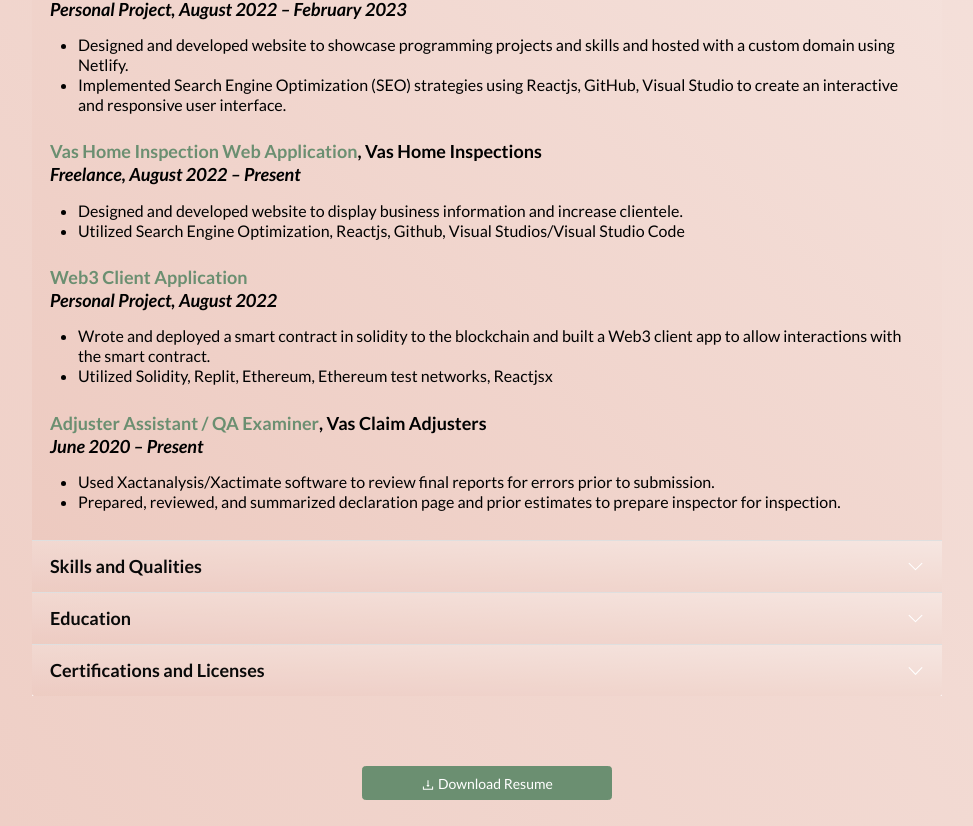
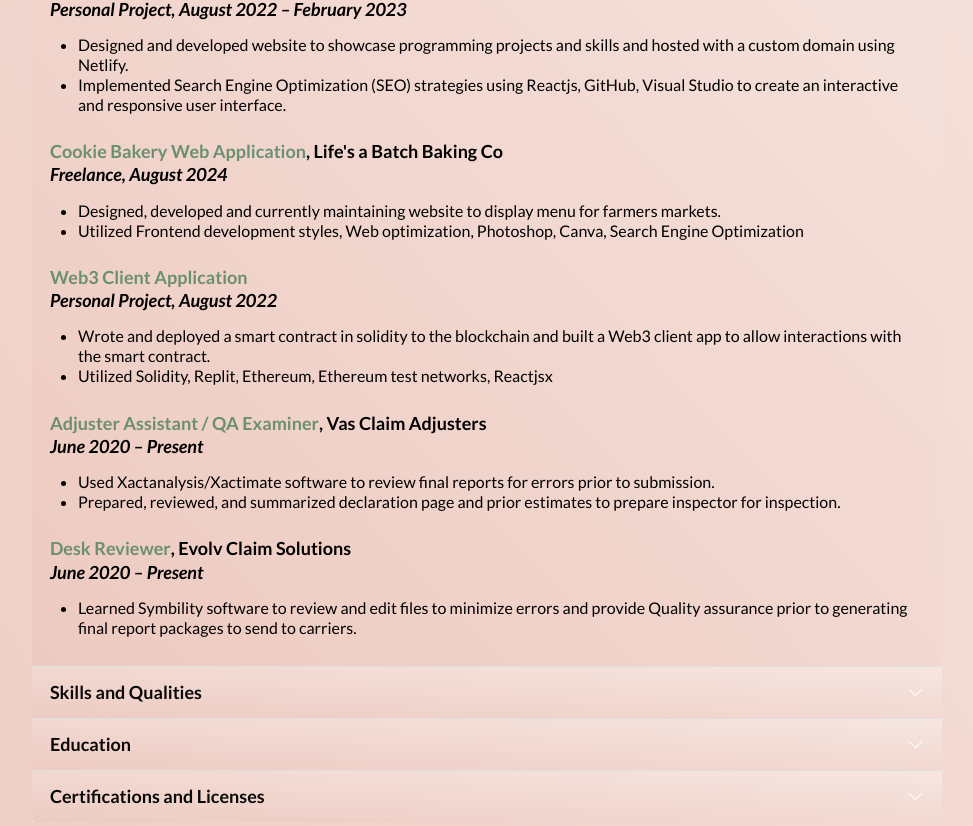
Before and after one commit to aesalas/SalasPortfolio, a React (Create React App) app: page /resume in a window 1280 px wide. Shown: the part 559-1385 px from the top of the page, without its empty margins (153-1126 px from the left). Built offline with nearby package versions, Linux system fonts and the light colour scheme.

Commit message:
Update ResumeNew.js
Add new projects to resume

```diff
--- a/src/components/Resume/ResumeNew.js
+++ b/src/components/Resume/ResumeNew.js
@@ -13,6 +13,7 @@
       </h1>
       <Col md={{span: 10, offset:1}}>
         <Accordion defaultActiveKey="0" flush >
+
           {/***** Experience and projects *****/}
           <Accordion.Item eventKey="0">
             <Accordion.Header><h3> Experience and Projects </h3></Accordion.Header>
@@ -51,15 +52,14 @@
                     </li>
                 </ul>
 
-
-              <h3> <strong className="popOColor"> Vas Home Inspection Web Application</strong>,  Vas Home Inspections
-              <br/> <i>Freelance, August 2022 – Present</i></h3>
+              <h3> <strong className="popOColor"> Cookie Bakery Web Application</strong>,  Life's a Batch Baking Co
+              <br/> <i>Freelance, August 2024</i></h3>
                 <ul className="resume-list">
                   <li >
-                    Designed and developed website to display business information and increase clientele.
+                    Designed, developed and currently maintaining website to display menu for farmers markets.
                   </li>
                   <li>
-                    Utilized Search Engine Optimization, Reactjs, Github, Visual Studios/Visual Studio Code
+                    Utilized Frontend development styles, Web optimization, Photoshop, Canva, Search Engine Optimization
                   </li>
                 </ul>
 
@@ -82,6 +82,12 @@
                       Prepared, reviewed, and summarized declaration page and prior estimates to prepare inspector for inspection.
                   </li>
 
+                </ul>
+                        <h3> <strong className="popOColor">Desk Reviewer</strong>, Evolv Claim Solutions <br/> <i>June 2020 – Present</i></h3>
+                <ul className="resume-list">
+                  <li >
+                     Learned Symbility software to review and edit files to minimize errors and provide Quality assurance prior to generating final report packages to send to carriers.
+                  </li>
                 </ul>
 
               </Accordion.Body>
@@ -107,6 +113,7 @@
               </ul>
             </Accordion.Body>
           </Accordion.Item>
+
           {/***** Education *****/}
           <Accordion.Item eventKey="2" flush>
           <Accordion.Header><h3> Education </h3></Accordion.Header>
```
